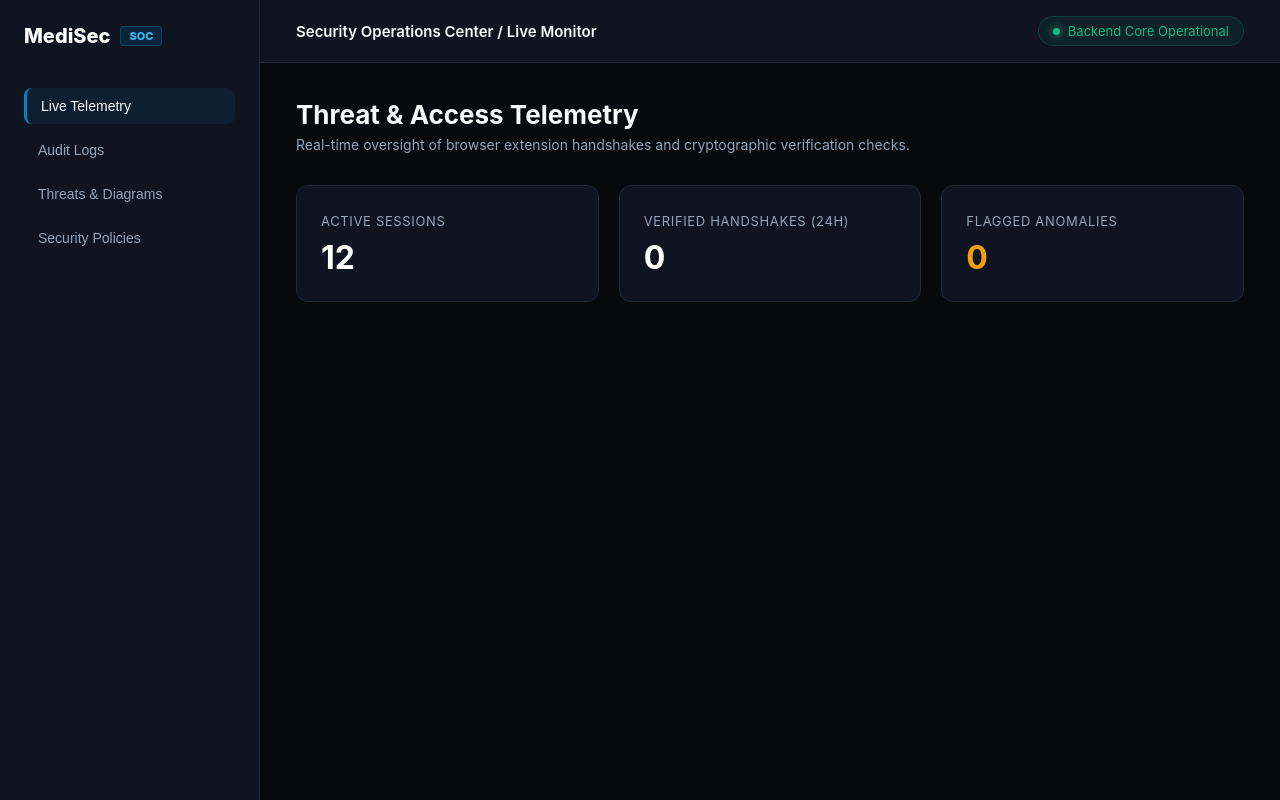
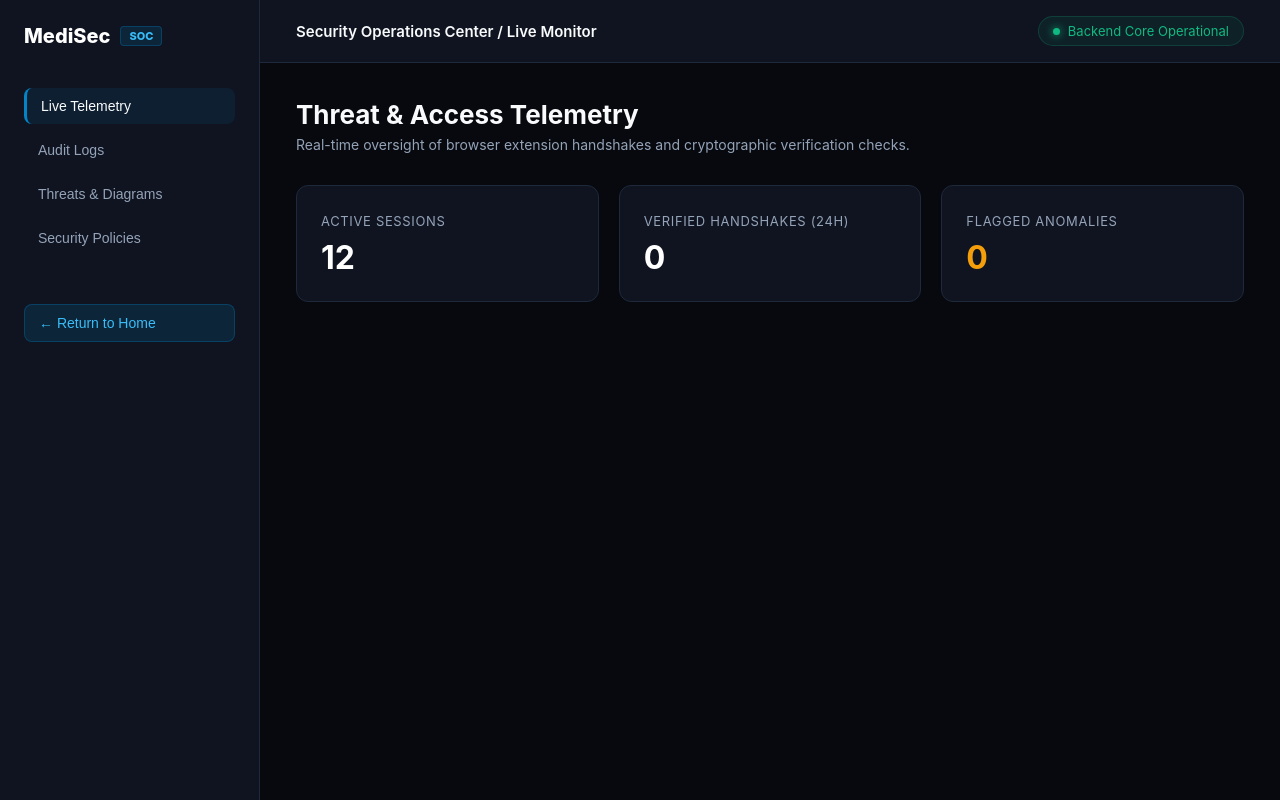
Before and after one commit to samonariase1/medisec, a Flask app: page /dashboard in a window 1280 px wide. Run offline with Flask 3, Linux system fonts and the light colour scheme; data that the repository does not hold is empty.

Commit message:
Add 'Return to Homepage' link in sidebar
Added a link to return to the homepage in the sidebar.

```diff
--- a/templates/dashboard.html
+++ b/templates/dashboard.html
@@ -249,7 +249,7 @@
 </head>
 <body>
 
-  <!-- Sidebar -->
+ <!-- Sidebar -->
   <aside>
     <div class="brand">
       MediSec <span>SOC</span>
@@ -259,6 +259,13 @@
       <li class="nav-item" id="nav-audit"><button onclick="switchTab('audit')">Audit Logs</button></li>
       <li class="nav-item" id="nav-threats"><button onclick="switchTab('threats')">Threats & Diagrams</button></li>
       <li class="nav-item" id="nav-policies"><button onclick="switchTab('policies')">Security Policies</button></li>
+
+      <!-- Add Return to Homepage Link Here -->
+      <li class="nav-item" style="margin-top: 40px;">
+        <a href="/" style="text-decoration: none;">
+          <button style="background: rgba(2, 132, 199, 0.15); color: #38bdf8; border: 1px solid rgba(2, 132, 199, 0.3); width: 100%; text-align: left; padding: 10px 14px; border-radius: 8px; cursor: pointer;">← Return to Home</button>
+        </a>
+      </li>
     </ul>
   </aside>
 
```
